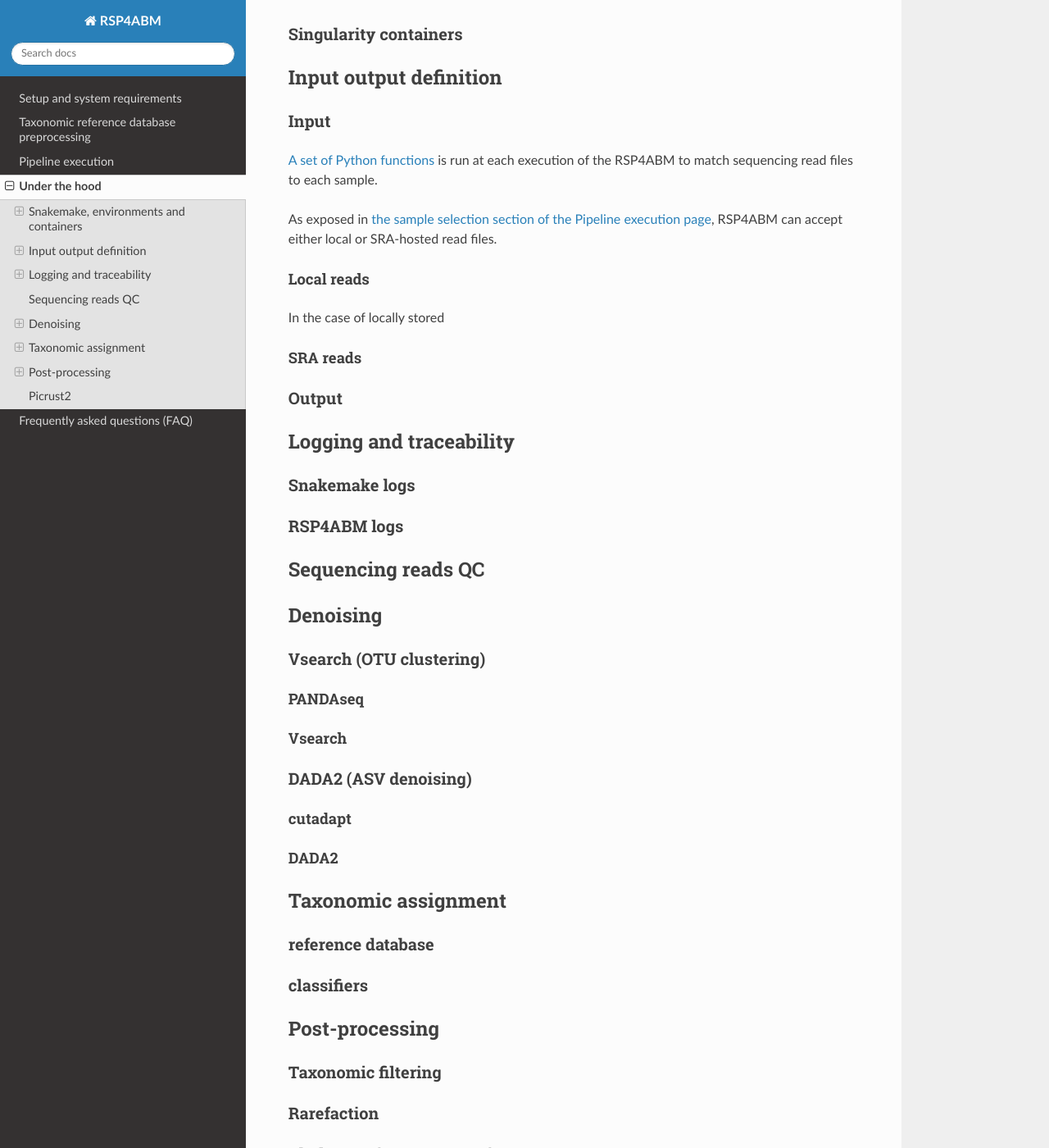
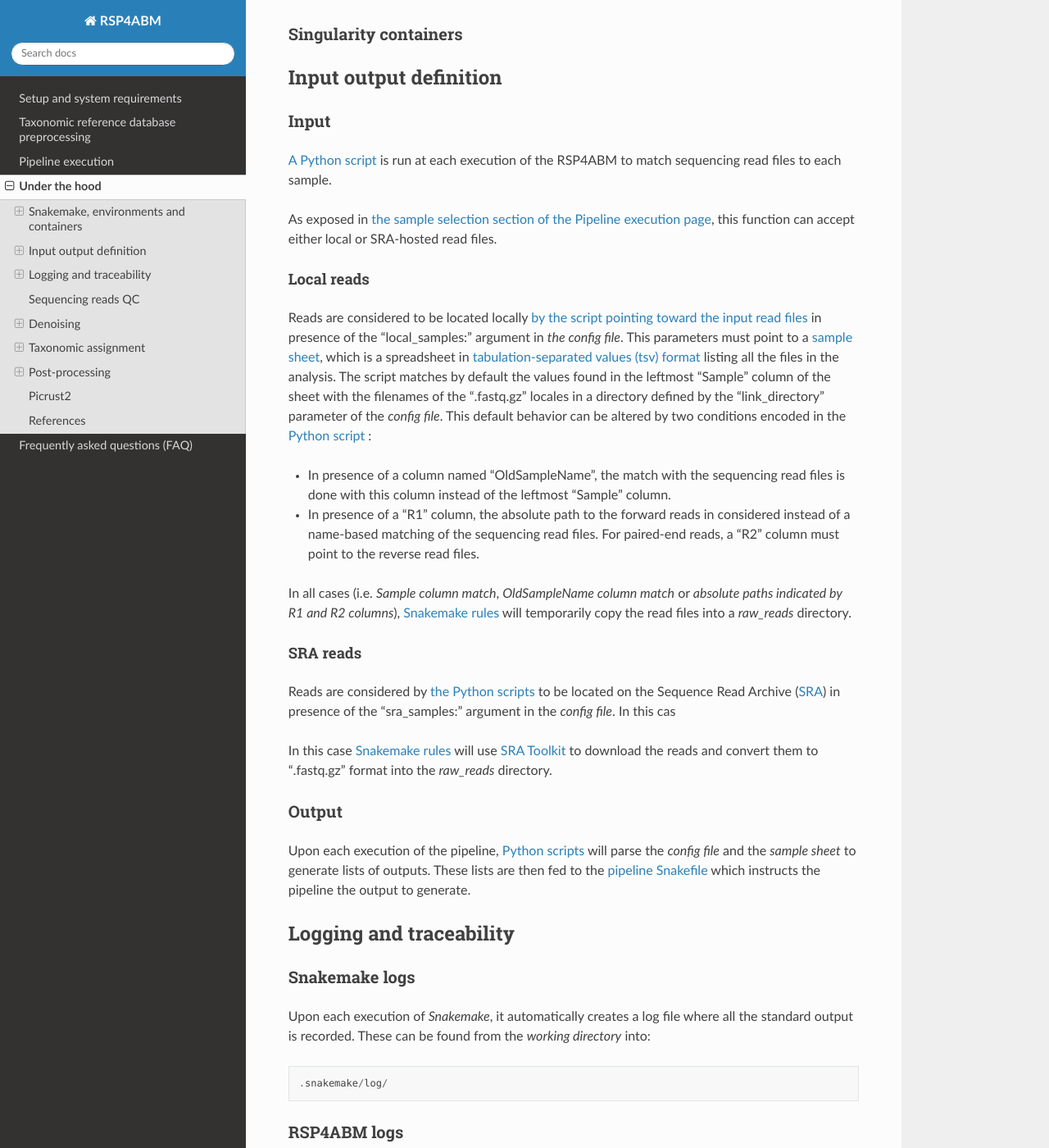
Before and after one commit to metagenlab/zAMP, a Sphinx documentation site: the page built from docs/pages/under_the_hood.rst, in a window 1280 px wide and 1400 px high, scrolled down 288 px. Shown: the whole window at 82% size. Built offline with Sphinx 7.4.7 and the Read the Docs theme 2.0.0, drawn with Linux system fonts in a browser that asks for light colours; some of the changed text lies outside the part shown.

Commit message:
update doc

```diff
--- a/docs/conf.py
+++ b/docs/conf.py
@@ -18,7 +18,7 @@
 # -- Project information -----------------------------------------------------
 
 project = 'RSP4ABM'
-copyright = '2020, Valentin Scherz'
+copyright = '2020, MetaGenLab'
 author = 'Valentin Scherz'
 
 # The full version, including alpha/beta/rc tags
--- a/docs/pages/execution.rst
+++ b/docs/pages/execution.rst
@@ -1,3 +1,4 @@
+
 
 ########################################################################
 Pipeline execution
@@ -167,7 +168,7 @@ Parameters must be provided to adapt the pipeline to the specificities of the an
 ************************************************************************
 5. Write a *sample sheet* (aka *metadata table*):
 ************************************************************************
-The pipeline requires a spreadsheet in `tabulation-separated values (tsv) format <https://en.wikipedia.org/wiki/Tab-separated_values>`_ listing all the file in the analysis and where:
+The pipeline requires a spreadsheet in `tabulation-separated values (tsv) format <https://en.wikipedia.org/wiki/Tab-separated_values>`_ listing all the samples in the analysis and where:
 
 - The leftmost column ("*Sample*" or "*Run*") is the sample identifier.
 
--- a/docs/pages/under_the_hood.rst
+++ b/docs/pages/under_the_hood.rst
@@ -21,32 +21,38 @@ Conda environments
 Singularity containers
 =======================================================================
 
-
 ************************************************************************
 Input output definition
 ************************************************************************
 
-
-
-
 Input
 =======================================================================
 
-:github:`A set of Python functions <rules/0_preprocessing/scripts/make_input_list.py>` is run at each execution of the RSP4ABM to match sequencing read files to each sample.
+:github:`A Python script <rules/0_preprocessing/scripts/make_input_list.py>` is run at each execution of the RSP4ABM to match sequencing read files to each sample.
 
-As exposed in :ref:`the sample selection section of the Pipeline execution page <sample_selection>`, RSP4ABM can accept either local or SRA-hosted read files.
+As exposed in :ref:`the sample selection section of the Pipeline execution page <sample_selection>`, this function can accept either local or SRA-hosted read files.
 
 Local reads
 -----------------------------------------------------------------------
 
-In the case of locally stored
+Reads are considered to be located locally :github:`by the script pointing toward the input read files <rules/0_preprocessing/scripts/make_input_list.py>` in presence of the "local_samples:" argument in *the config file*. This parameters must point to a :github:`sample sheet <ressources/template_files/example_local_samples.tsv>`, which is a spreadsheet in `tabulation-separated values (tsv) format <https://en.wikipedia.org/wiki/Tab-separated_values>`_ listing all the files in the analysis. The script matches by default the values found in the leftmost "Sample" column of the sheet with the filenames of the ".fastq.gz" locales in a directory defined by the "link_directory" parameter of the *config file*. This default behavior can be altered by two conditions encoded in the :github:`Python script <rules/0_preprocessing/scripts/make_input_list.py>` :
 
+- In presence of a column named "OldSampleName", the match with the sequencing read files is done with this column instead of the leftmost "Sample" column.
+- In presence of a "R1" column, the absolute path to the forward reads in considered instead of a name-based matching of the sequencing read files. For paired-end reads, a "R2" column must point to the reverse read files.
+
+In all cases (i.e. *Sample column match*, *OldSampleName column match* or *absolute paths indicated by R1 and R2 columns*), :github:`Snakemake rules <rules/0_preprocessing/get_inputs.rules>` will temporarily copy the read files into a *raw_reads* directory.
 
 SRA reads
 -----------------------------------------------------------------------
 
+Reads are considered by :github:`the Python scripts <rules/0_preprocessing/scripts/make_input_list.py>` to be located on the Sequence Read Archive (`SRA <https://en.wikipedia.org/wiki/Sequence_Read_Archive>`_) in presence of the "sra_samples:" argument in the *config file*. In this cas
+
+In this case :github:`Snakemake rules <rules/0_preprocessing/get_inputs.rules>` will use `SRA Toolkit <https://github.com/ncbi/sra-tools>`_ to download the reads and convert them to ".fastq.gz" format into the *raw_reads* directory.
+
 Output
 =======================================================================
+
+Upon each execution of the pipeline, :github:`Python scripts <rules/0_preprocessing/scripts/make_output_list_files.py>` will parse the *config file* and the *sample sheet* to generate lists of outputs. These lists are then fed to the :github:`pipeline Snakefile <Snakefile>` which instructs the pipeline the output to generate.
 
 
 ************************************************************************
@@ -55,15 +61,29 @@ Logging and traceability
 
 Snakemake logs
 =======================================================================
+Upon each execution of *Snakemake*, it automatically creates a log file where all the standard output is recorded. These can be found from the *working directory* into::
+
+    .snakemake/log/
 
 RSP4ABM logs
 =======================================================================
+In addition to the default *Snakemake* logs, *RSP4ABM* upon each execution a traceability logs in ::
 
+    logs/<year>/<months>/<day>/<time>/
 
+This directory contains:
+
+- a copy of the executed *Snakemake* command (*cmd.txt*)
+- the git commit hash which indicates the version of the RST4ABM (*git.txt*)
+- the ID of the user who run the pipeline (*user.txt*)
+- a copy of the sample sheet (*local_samples.tsv* or *sra_samples.tsv*)
+
+In addition, almost all rules of RST4ABM generate a log file upon execution which records the output of the executed tools or scripts. These log files are organized in subfolders of the log directory, mirroring the structure of the main pipeline.
 
 ************************************************************************
 Sequencing reads QC
 ************************************************************************
+ :github:`QC rules <rules/0_preprocessing/QC_raw_reads.rules>` assess the sequencing quality of all samples with FastQC [1]_. Then, a MultiQC
 
 
 
@@ -150,3 +170,12 @@ Qiime2 formats
 ************************************************************************
 Picrust2
 ************************************************************************
+
+
+
+
+************************************************************************
+References
+************************************************************************
+.. [1] Andrews S, Krueger F, Seconds-Pichon A, Biggins F, Wingett S. FastQC. A quality control tool for high throughput sequence data. Babraham Bioinformatics. Babraham Institute. 2015.
+.. [2] Ewels P, Magnusson M, Lundin S, Käller M. MultiQC: Summarize analysis results for multiple tools and samples in a single report. Bioinformatics. 2016;
```
